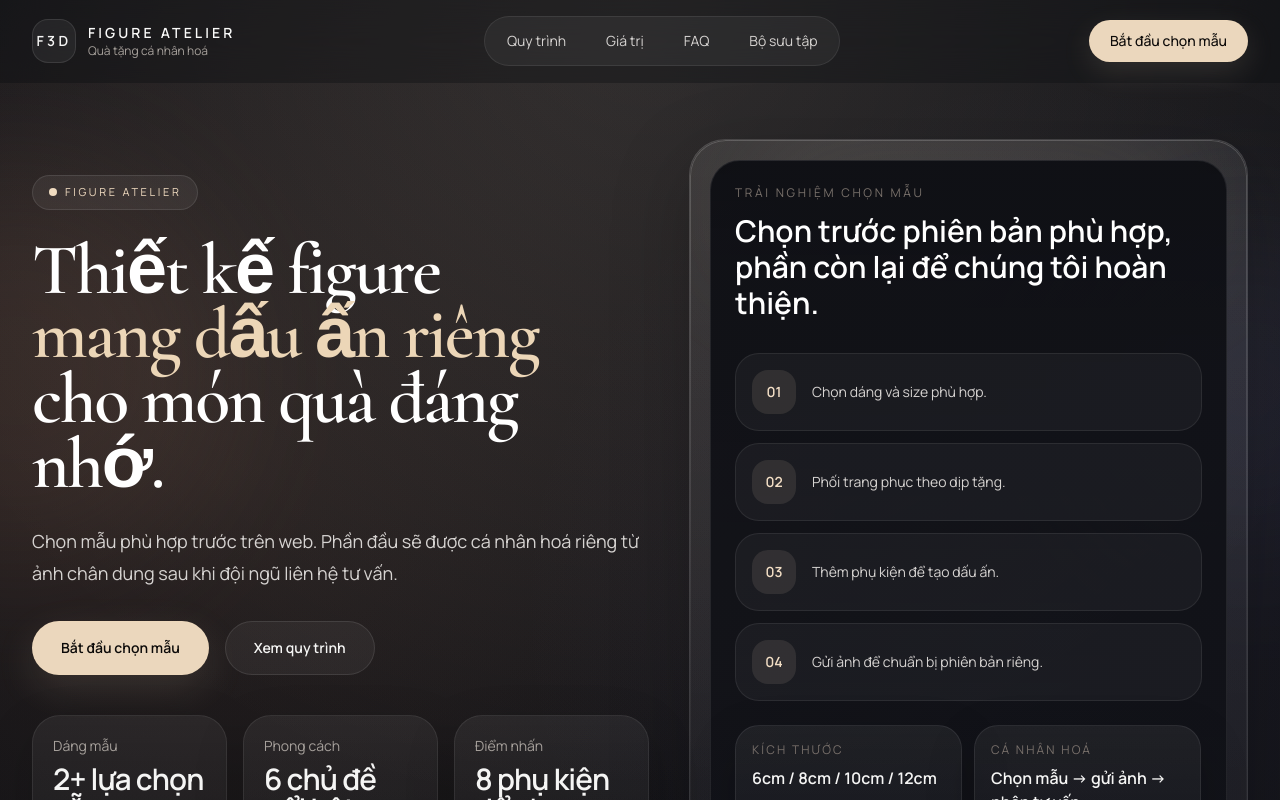
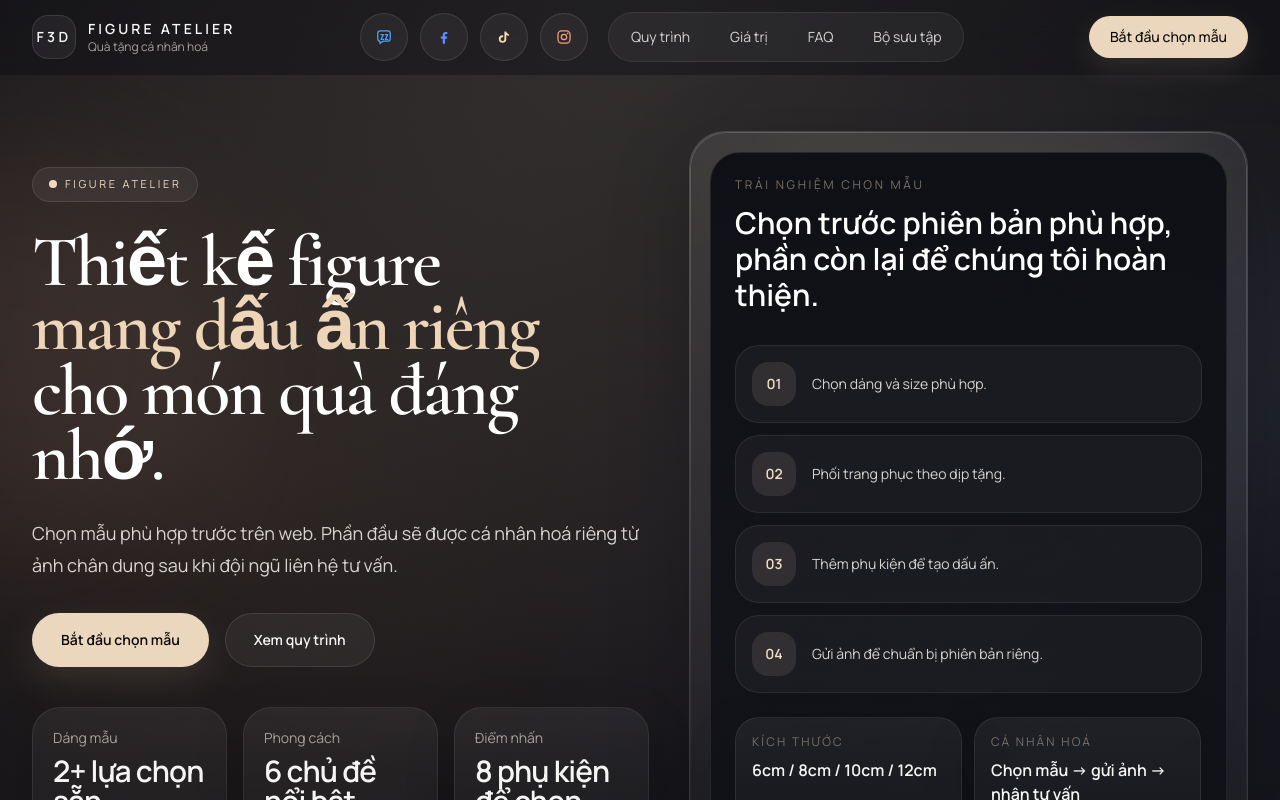
Before and after one commit to cuongnmhe181490/figure, a Next.js app: page / in a window 1280 px wide. Shown: the top 800 px of the page. Built offline with nearby package versions, Linux system fonts and the light colour scheme.

Commit message:
Promote social icons in header

```diff
--- a/components/shared/site-header.tsx
+++ b/components/shared/site-header.tsx
@@ -3,6 +3,7 @@
 import Link from "next/link";
 import { usePathname } from "next/navigation";
 import { useEffect, useState } from "react";
+import { SocialLinks } from "@/components/shared/social-links";
 
 const sectionItems = [
   { id: "quy-trinh", label: "Quy trình" },
@@ -42,11 +43,11 @@ export function SiteHeader() {
     <header
       className={`sticky top-0 z-50 transition-all duration-300 ${
         isScrolled
-          ? "border-b border-white/10 bg-[rgba(11,12,16,0.72)] shadow-[0_18px_40px_rgba(0,0,0,0.16)] backdrop-blur-2xl"
-          : "border-b border-transparent bg-[rgba(11,12,16,0.34)] backdrop-blur-xl"
+          ? "border-b border-white/10 bg-[rgba(11,12,16,0.78)] shadow-[0_18px_40px_rgba(0,0,0,0.16)] backdrop-blur-2xl"
+          : "border-b border-transparent bg-[rgba(11,12,16,0.4)] backdrop-blur-xl"
       }`}
     >
-      <div className="mx-auto flex max-w-7xl items-center justify-between px-4 py-4 sm:px-6 lg:px-8">
+      <div className="mx-auto flex max-w-7xl items-center justify-between px-4 py-3 sm:px-6 lg:px-8">
         <Link href="/" className="group flex items-center gap-3">
           <div className="flex h-11 w-11 items-center justify-center rounded-2xl border border-white/10 bg-white/6 text-sm font-semibold tracking-[0.24em] text-stone-100 transition duration-300 group-hover:border-white/18 group-hover:bg-white/10">
             F3D
@@ -57,7 +58,10 @@ export function SiteHeader() {
           </div>
         </Link>
 
-        <nav className="hidden items-center gap-2 rounded-full border border-white/8 bg-white/5 p-1.5 md:flex">
+        <div className="hidden items-center gap-5 xl:flex">
+          <SocialLinks size="large" layout="row" showText={false} />
+
+          <nav className="flex items-center gap-2 rounded-full border border-white/8 bg-white/5 p-1.5">
             {pathname === "/"
               ? sectionItems.map((item) => (
                   <button
@@ -83,6 +87,7 @@ export function SiteHeader() {
               </Link>
             ))}
           </nav>
+        </div>
 
         <div className="flex items-center gap-3">
           <Link
@@ -95,7 +100,7 @@ export function SiteHeader() {
           <button
             type="button"
             onClick={() => setIsMenuOpen((current) => !current)}
-            className="flex h-11 w-11 items-center justify-center rounded-full border border-white/10 bg-white/6 text-stone-100 transition duration-300 hover:bg-white/10 md:hidden"
+            className="flex h-11 w-11 items-center justify-center rounded-full border border-white/10 bg-white/6 text-stone-100 transition duration-300 hover:bg-white/10 xl:hidden"
             aria-label="Mở menu"
             aria-expanded={isMenuOpen}
           >
@@ -109,11 +114,13 @@ export function SiteHeader() {
       </div>
 
       <div
-        className={`overflow-hidden border-t border-white/8 bg-[rgba(12,12,16,0.82)] backdrop-blur-2xl transition-all duration-300 md:hidden ${
-          isMenuOpen ? "max-h-96 opacity-100" : "max-h-0 opacity-0"
+        className={`overflow-hidden border-t border-white/8 bg-[rgba(12,12,16,0.86)] backdrop-blur-2xl transition-all duration-300 xl:hidden ${
+          isMenuOpen ? "max-h-[32rem] opacity-100" : "max-h-0 opacity-0"
         }`}
       >
-        <div className="mx-auto flex max-w-7xl flex-col gap-2 px-4 py-4 sm:px-6">
+        <div className="mx-auto flex max-w-7xl flex-col gap-3 px-4 py-4 sm:px-6">
+          <SocialLinks size="large" layout="stack" showText={false} className="max-w-none" />
+
           {pathname === "/"
             ? sectionItems.map((item, index) => (
                 <button
@@ -140,7 +147,7 @@ export function SiteHeader() {
           <Link
             href="/design"
             onClick={() => setIsMenuOpen(false)}
-            className="premium-button mt-2 inline-flex items-center justify-center rounded-2xl border border-[#f0d9b9]/30 bg-[#ebd7bd] px-4 py-3 text-sm font-medium text-stone-950"
+            className="premium-button mt-1 inline-flex items-center justify-center rounded-2xl border border-[#f0d9b9]/30 bg-[#ebd7bd] px-4 py-3 text-sm font-medium text-stone-950"
           >
             Bắt đầu chọn mẫu
           </Link>
--- a/components/shared/social-links.tsx
+++ b/components/shared/social-links.tsx
@@ -7,16 +7,23 @@ type SocialItem = {
   label: string;
   href: string;
   icon: ReactNode;
+  accentClassName: string;
 };
 
-const iconClassName = "h-[18px] w-[18px]";
+type SocialLinksProps = {
+  size?: "default" | "large";
+  layout?: "row" | "stack";
+  showText?: boolean;
+  className?: string;
+};
 
 const socialItems: SocialItem[] = [
   {
     label: "Zalo",
     href: "#",
+    accentClassName: "text-[#4aa3ff] hover:border-[#4aa3ff]/35 hover:bg-[#4aa3ff]/10 hover:text-[#8cc7ff]",
     icon: (
-      <svg viewBox="0 0 24 24" fill="none" aria-hidden="true" className={iconClassName}>
+      <svg viewBox="0 0 24 24" fill="none" aria-hidden="true" className="h-full w-full">
         <path d="M4.5 7.5c0-1.657 1.343-3 3-3h9c1.657 0 3 1.343 3 3v6.5c0 1.657-1.343 3-3 3H11l-3.75 2.5V17H7.5c-1.657 0-3-1.343-3-3V7.5Z" stroke="currentColor" strokeWidth="1.5" />
         <path d="M8.5 9.25h2.7l-2.7 5.5h2.95M13.6 9.25h2.9l-2.9 5.5h2.9" stroke="currentColor" strokeLinecap="round" strokeLinejoin="round" strokeWidth="1.5" />
       </svg>
@@ -25,8 +32,9 @@ const socialItems: SocialItem[] = [
   {
     label: "Facebook",
     href: "#",
+    accentClassName: "text-[#5f8dff] hover:border-[#5f8dff]/35 hover:bg-[#5f8dff]/10 hover:text-[#9db8ff]",
     icon: (
-      <svg viewBox="0 0 24 24" fill="none" aria-hidden="true" className={iconClassName}>
+      <svg viewBox="0 0 24 24" fill="none" aria-hidden="true" className="h-full w-full">
         <path d="M13.25 20v-6h2.2l.35-2.6h-2.55v-1.7c0-.75.2-1.3 1.3-1.3H16V6.05c-.25-.03-1.08-.1-2.05-.1-2.03 0-3.45 1.24-3.45 3.5v1.95H8.25V14h2.25v6h2.75Z" fill="currentColor" />
       </svg>
     ),
@@ -34,8 +42,9 @@ const socialItems: SocialItem[] = [
   {
     label: "TikTok",
     href: "#",
+    accentClassName: "text-[#f3d9b8] hover:border-[#ff7fb8]/35 hover:bg-[#ff7fb8]/10 hover:text-[#ffd0e5]",
     icon: (
-      <svg viewBox="0 0 24 24" fill="none" aria-hidden="true" className={iconClassName}>
+      <svg viewBox="0 0 24 24" fill="none" aria-hidden="true" className="h-full w-full">
         <path d="M14.75 5.5c.28 1.52 1.5 2.72 3.05 2.95v2.3c-1.18-.03-2.28-.4-3.05-1.02v4.77a4.5 4.5 0 1 1-4.5-4.5c.28 0 .55.03.8.08v2.35a2.25 2.25 0 1 0 1.45 2.1V5.5h2.25Z" fill="currentColor" />
       </svg>
     ),
@@ -43,8 +52,9 @@ const socialItems: SocialItem[] = [
   {
     label: "Instagram",
     href: "#",
+    accentClassName: "text-[#ff9b78] hover:border-[#ff9b78]/35 hover:bg-[#ff9b78]/10 hover:text-[#ffd2bf]",
     icon: (
-      <svg viewBox="0 0 24 24" fill="none" aria-hidden="true" className={iconClassName}>
+      <svg viewBox="0 0 24 24" fill="none" aria-hidden="true" className="h-full w-full">
         <rect x="4.75" y="4.75" width="14.5" height="14.5" rx="4.25" stroke="currentColor" strokeWidth="1.5" />
         <circle cx="12" cy="12" r="3.25" stroke="currentColor" strokeWidth="1.5" />
         <circle cx="16.4" cy="7.6" r="1" fill="currentColor" />
@@ -53,13 +63,36 @@ const socialItems: SocialItem[] = [
   },
 ];
 
-export function SocialLinks() {
+export function SocialLinks({
+  size = "default",
+  layout = "stack",
+  showText = true,
+  className = "",
+}: SocialLinksProps) {
+  const wrapperClassName =
+    layout === "row"
+      ? "flex items-center gap-3"
+      : "max-w-md";
+
+  const iconBoxClassName =
+    size === "large"
+      ? "h-12 w-12"
+      : "h-11 w-11";
+
+  const iconClassName =
+    size === "large"
+      ? "h-[20px] w-[20px]"
+      : "h-[18px] w-[18px]";
+
   return (
-    <div className="max-w-md">
-      <p className="text-sm leading-7 text-stone-400">
-        Kết nối với chúng tôi qua kênh bạn thuận tiện nhất để xem thêm mẫu hoàn thiện và tiếp tục trao đổi.
-      </p>
-      <div className="mt-4 flex flex-wrap items-center gap-3">
+    <div className={`${wrapperClassName} ${className}`.trim()}>
+      {showText ? (
+        <p className={`text-sm leading-7 text-stone-400 ${layout === "row" ? "hidden xl:block" : ""}`}>
+          Kết nối với chúng tôi qua kênh bạn thuận tiện nhất để xem thêm mẫu hoàn thiện và tiếp tục trao đổi.
+        </p>
+      ) : null}
+
+      <div className="flex flex-wrap items-center gap-3">
         {socialItems.map((item) => {
           const isPlaceholder = item.href === "#";
 
@@ -69,9 +102,9 @@ export function SocialLinks() {
               href={item.href}
               aria-label={`Mở ${item.label}`}
               {...(!isPlaceholder ? { target: "_blank", rel: "noreferrer" } : {})}
-              className="premium-button inline-flex h-11 w-11 items-center justify-center rounded-full border border-white/10 bg-white/5 text-stone-300 transition hover:border-[#ead3b4]/25 hover:bg-white/8 hover:text-[#f3dfc7]"
+              className={`premium-button inline-flex items-center justify-center rounded-full border border-white/10 bg-white/5 transition ${iconBoxClassName} ${item.accentClassName}`}
             >
-              {item.icon}
+              <span className={iconClassName}>{item.icon}</span>
             </Link>
           );
         })}
```
Lines whose indentation alone changed are shown as unchanged.
